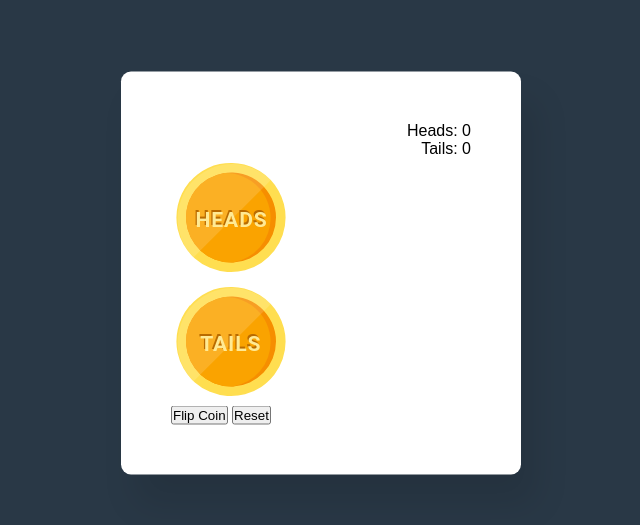
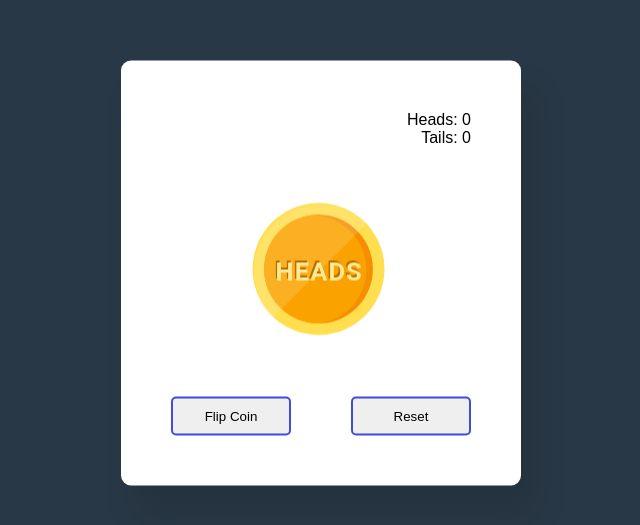
Before and after one commit to DavidMcGregor1/CoinFlipperApp, a plain HTML site: page index.html in a window 1280 px wide. Shown: the part 127-652 px from the top of the page, without its empty margins (319-959 px from the left). Drawn offline with Linux system fonts and the light colour scheme.

Commit message:
added styling to buttons and the key frames to the coins

```diff
--- a/style.css
+++ b/style.css
@@ -30,3 +30,73 @@ body {
     font-weight: 500;
 
 }
+
+.coin{
+    height: 150px;
+    width: 150px;
+    position: relative;
+    margin: 50px auto;
+    -webkit-transform-style: preserve-3d;
+            transform-style: preserve-3d;
+}
+
+.coin img{
+    width: 145px;
+}
+
+.heads,.tails{
+    position: absolute;
+    width: 100%;
+    height: 100%;
+    -webkit-backface-visibility: hidden;
+            backface-visibility: hidden;
+}
+
+.tails{
+    transform: rotateX(180deg);
+}
+
+@keyframes spin-tails{
+    0%{
+        transform: rotateX(0);
+    }
+    100%{
+        transform: rotateX(1980deg);
+    }
+}
+@keyframes spin-heads{
+    0%{
+        transform: rotateX(0);
+    }
+    100%{
+        transform: rotateX(2160deg);
+    }
+}
+
+.buttons{
+    display: flex;
+    justify-content: space-between;
+}
+
+button{
+    width: 120px;
+    padding: 10px 0;
+    border: 2.5px solid #424ae0;
+    border-radius: 5px;
+    cursor: pointer;
+}
+
+#flip-button{
+    background-color: #424ae0;
+    color: #ffffff;
+}
+
+#flip-button:disabled{
+    background-color: #e1e0ee;
+    border-color: #e1e0ee;
+    color: #101020;
+}
+#reset-button{
+    background-color: #ffffff;
+    color: #424ae0;
+}
```
